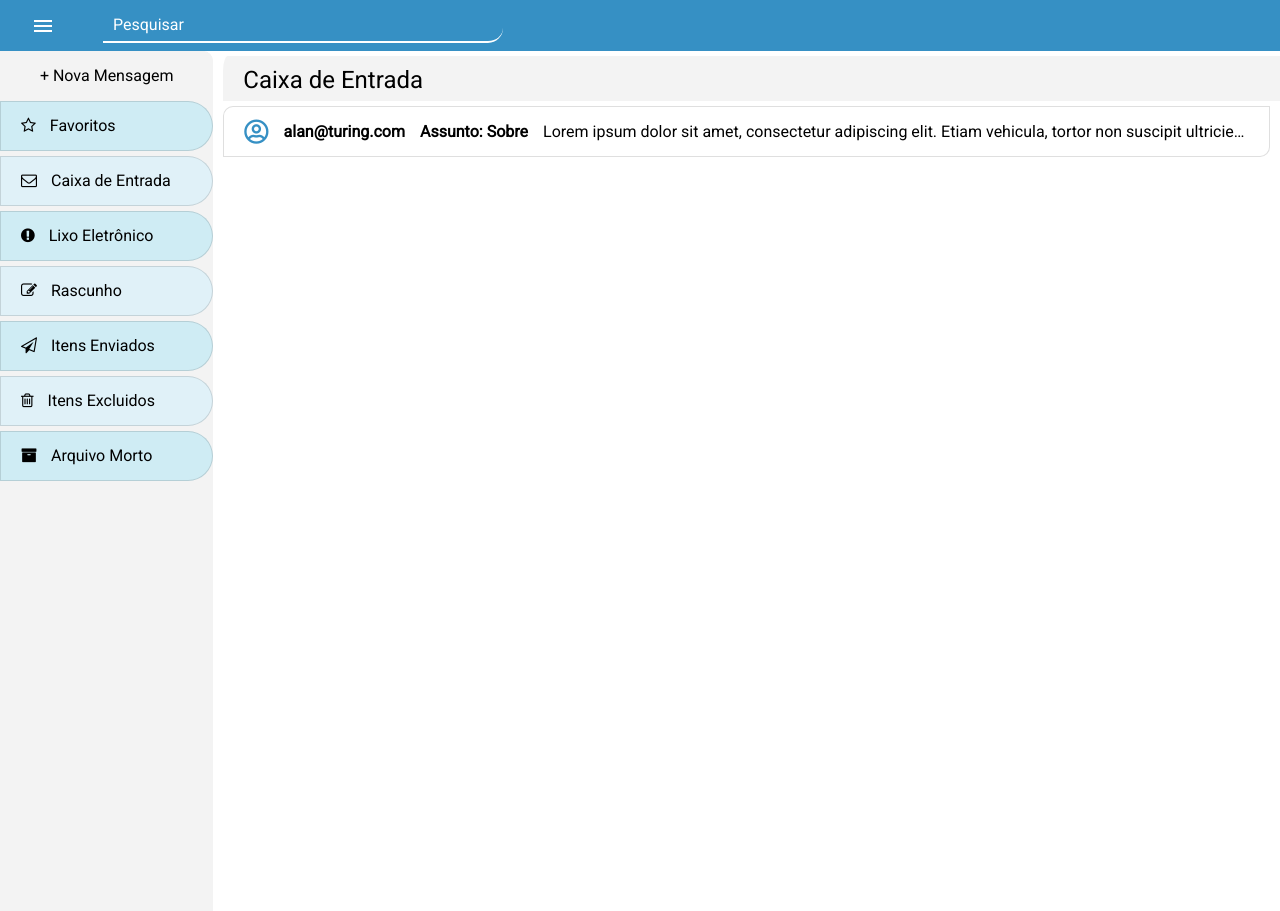
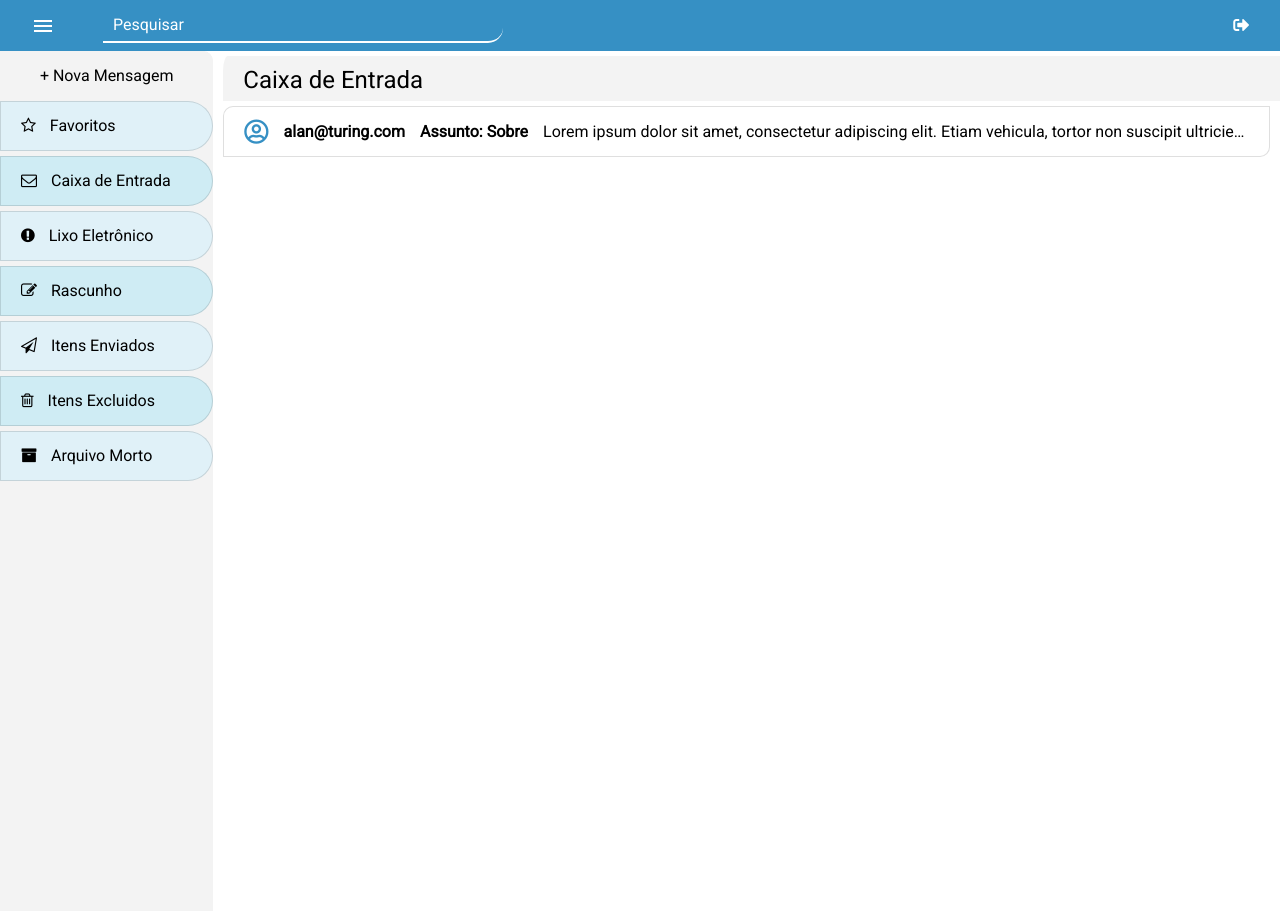
Before and after one commit to LucazzP/mailbox_pucpr, a PHP site: page /mail/index.html in a window 1280 px wide. Run offline with PHP 8.4, Linux system fonts and the light colour scheme; some libraries are stand-ins or nearby versions.

Commit message:
Alterações nas paginas de inbox e sair

```diff
--- a/css/mail.css
+++ b/css/mail.css
@@ -43,6 +43,17 @@ body {
    color: #fff;
 }
 
+.sair {
+   color: #fff;
+   text-decoration: none;
+   transition: 0.2s;
+}
+
+.sair:hover {
+   color: #fff;
+   text-shadow: 1px 1px 0 #000;
+}
+
 /* Body */
 
 .corpo {
@@ -73,14 +84,16 @@ body {
 
 .sidebar .nova-mensagem {
    height: 45px;
-   width: 100%;
    color: #000;
    min-width: 100%;
    padding: 5px 0px 0px 0px;
    background: #F3F3F3;
-   border-radius: 0px 0px 0px 0px;
    outline: none;
    border: none;
+}
+
+.sidebar .nova-mensagem:hover {
+   text-shadow: 1px 1px 0 #969696;
 }
 
 .sidebar ul {
@@ -97,8 +110,7 @@ body {
 
 /* Sidebar botoes */
 
-.btn-email {
-   padding: 0;
+.pastas {
    border: none;
    background: none;
    display: inline-block;
@@ -109,22 +121,21 @@ body {
    text-decoration: none;
 }
 
-.btn-email:hover {
-   background-color: transparent;
+.pastas-btn {
+   position: relative;
+   display: block;
+   padding: .75rem 1.25rem;
+   border: 1px solid rgba(0,0,0,.125);
+   margin: 5px 0px 0px 0px;
+   border-radius: 0px 30px 30px 0px;
+   text-align: left;
+   width: 100%;
+   height: 100%;
+   transition: 0.2s;
 }
 
-.btn-email:active {
-   position: relative;
-   top: 1px;
-}
-
-.btn-email:focus {
-   outline: none;
-}
-
-.sidebar ul .list-group-item {
-   margin: 5px 0px 0px 0px;
-   border-radius: 0px 30px 30px 0px;
+.pastas-btn:hover {
+   border: 1px solid rgba(0,0,0,.5);
 }
 
 /* Bootstrap menu toggle */
--- a/mail/index.html
+++ b/mail/index.html
@@ -26,8 +26,7 @@
 <body>
 
    <!-- Modal -->
-   <div class="modal fade" id="NovaMensagem" tabindex="-1" role="dialog" aria-labelledby="TituloModalCentralizado"
-      aria-hidden="true">
+   <div class="modal fade" id="NovaMensagem" tabindex="-1" role="dialog" aria-labelledby="Nova Mensagem" aria-hidden="true">
       <div class="modal-dialog modal-dialog-centered" role="document">
          <div class="modal-content">
             <div class="modal-header">
@@ -48,8 +47,7 @@
                      <input class="form-control" type="text" id="assunto" name="assunto" placeholder="Assunto">
                   </div>
                   <div class="form-group">
-                     <textarea class="form-control" name="mensagem" id="mensagem" placeholder="Mensagem"
-                        rows="10"></textarea>
+                     <textarea class="form-control" name="mensagem" id="mensagem" placeholder="Mensagem" rows="10"></textarea>
                   </div>
                </div>
             </div>
@@ -69,49 +67,53 @@
          </button>
          <input class="search" type="search" placeholder="Pesquisar" autocomplete="on">
          <div class="collapse navbar-collapse" id="navcol-1"></div>
+         <a href="/" id="sair" class="sair">
+            <i class="fas fa-sign-out-alt"></i>
+         </a>
       </div>
    </nav>
    <div class="container corpo toggled" id="wrapper">
       <div class="row">
-         <div class="col-2 sidebar" id="sidebar-wrapper">
+         <div class="col-2 sidebar overflow-hidden" id="sidebar-wrapper">
             <div class="sidebar-nova-mensagem">
                <button class="nova-mensagem" id="btn-new-email" data-toggle="modal" data-target="#NovaMensagem">+ Nova
-                  Mensagem</button>
+                  Mensagem
+               </button>
             </div>
             <ul class="list-group">
-               <li class="list-group-item strong">
+               <button id="favoritos" class="pastas-btn light">
                   <i class="fa fa-star-o"></i>
-                  <button class="btn-email">Favoritos</button>
-               </li>
-               <li class="list-group-item light">
+                  <span class="pastas">Favoritos</span>
+               </button>
+               <button id="caixa-entrada" class="pastas-btn strong">
                   <i class="fa fa-envelope-o"></i>
-                  <button class="btn-email" id="caixa-entrada">Caixa de Entrada</button>
-               </li>
-               <li class="list-group-item strong">
+                  <span class="pastas">Caixa de Entrada</span>
+               </button>
+               <button id="lixo" class="pastas-btn light">
                   <i class="fa fa-exclamation-circle"></i>
-                  <button class="btn-email">Lixo Eletrônico</button>
-               </li>
-               <li class="list-group-item light">
+                  <span class="pastas">Lixo Eletrônico</span>
+               </button>
+               <button id="rascunho" class="pastas-btn strong">
                   <i class="fa fa-pencil-square-o"></i>
-                  <button class="btn-email">Rascunho</button>
-               </li>
-               <li class="list-group-item strong">
+                  <span class="pastas">Rascunho</span>
+               </button>
+               <button id="enviados" class="pastas-btn light">
                   <i class="fa fa-paper-plane-o"></i>
-                  <button class="btn-email">Itens Enviados</button>
-               </li>
-               <li class="list-group-item light">
+                  <span class="pastas">Itens Enviados</span>
+               </button>
+               <button id="excluidos" class="pastas-btn strong">
                   <i class="fa fa-trash-o"></i>
-                  <button class="btn-email">Itens Excluidos</button>
-               </li>
-               <li class="list-group-item strong">
+                  <span class="pastas">Itens Excluidos</span>
+               </button>
+               <button id="morto" class="pastas-btn light">
                   <i class="fa fa-archive"></i>
-                  <button class="btn-email">Arquivo Morto</button>
-               </li>
+                  <span class="pastas">Arquivo Morto</span>
+               </button>
             </ul>
          </div>
          <div class="col-10 emails" id="page-content-wrapper">
             <div class="title">
-               <h4>Caixa de Entrada</h4>
+               <h4 id="caixa">Caixa de Entrada</h4>
             </div>
             <ul class="list-group">
                <li class="mail list-group-item text-left d-xl-flex justify-content-xl-start align-items-xl-center" id="minha-lista">
@@ -120,7 +122,8 @@
                   <span class="assunto text-nowrap">Assunto: Sobre</span>
                   <span class="preview text-nowrap text-truncate">Lorem ipsum dolor sit amet, consectetur adipiscing
                      elit. Etiam vehicula, tortor non suscipit ultricies, massa lorem malesuada mi, at maximus nulla
-                     risus ac nisi. Praesent tristique lacus eros, egestas dignissim lacus efficitur eget.<br></span>
+                     risus ac nisi. Praesent tristique lacus eros, egestas dignissim lacus efficitur eget.
+                  </span>
                </li>
             </ul>
          </div>
--- a/xml/emails.xml
+++ b/xml/emails.xml
@@ -21,4 +21,4 @@
     <assunto>testerenan</assunto>
     <texto> ha</texto>
   </email>
-</tabelaEmails>
+<email><de>pedro@gmail.com</de><para>pedro@gmail.com</para><cc/><assunto>Pedro</assunto><texto>pedro</texto></email></tabelaEmails>
--- a/xml/usuarios.xml
+++ b/xml/usuarios.xml
@@ -4,4 +4,4 @@
       <email>renanteste@gmail.com.br</email>
       <senha>12345</senha>
    </usuario>
-<usuario><email>renanteste@gmail.com.br</email><senha>123456</senha></usuario><usuario><email>renanenviar@gmail.com.br</email><senha>456123</senha></usuario><usuario><email>renantesteenvio@gmail.com.br</email><senha>123456</senha></usuario><usuario><email>lucashpolazzo2013@gmail.com</email><senha>123456</senha></usuario><usuario><email>renizoo@gmail.com</email><senha>123456</senha></usuario></tabelaUsuarios>
+<usuario><email>renanteste@gmail.com.br</email><senha>123456</senha></usuario><usuario><email>renanenviar@gmail.com.br</email><senha>456123</senha></usuario><usuario><email>renantesteenvio@gmail.com.br</email><senha>123456</senha></usuario><usuario><email>lucashpolazzo2013@gmail.com</email><senha>123456</senha></usuario><usuario><email>renizoo@gmail.com</email><senha>123456</senha></usuario><usuario><email>pedro@gmail.com</email><senha>123456</senha></usuario></tabelaUsuarios>
```
Also changed, not shown: js/mail.js (+47 -3 lines).
